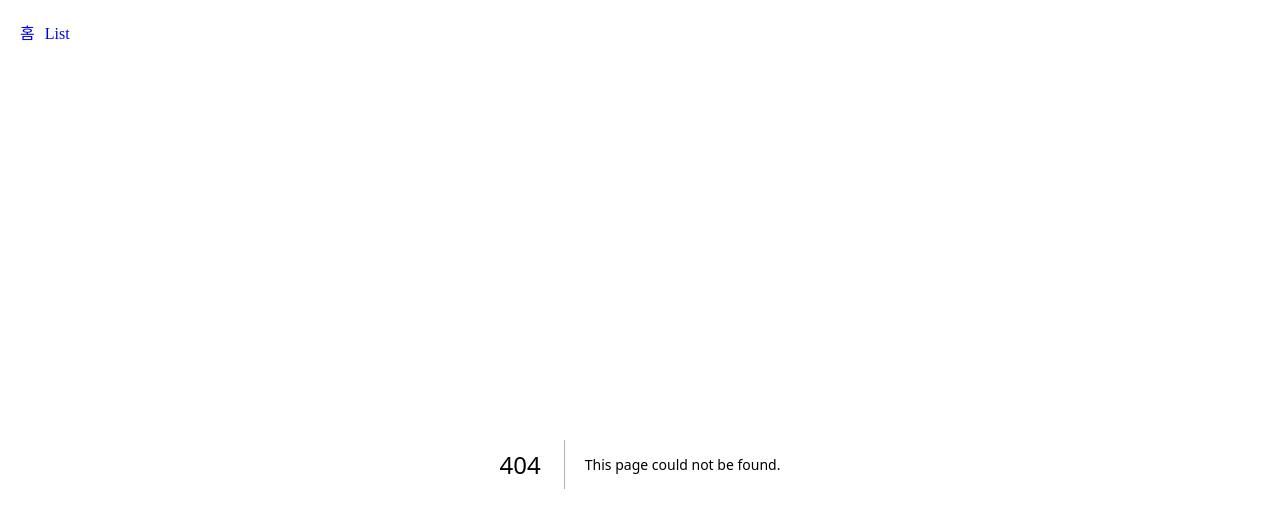
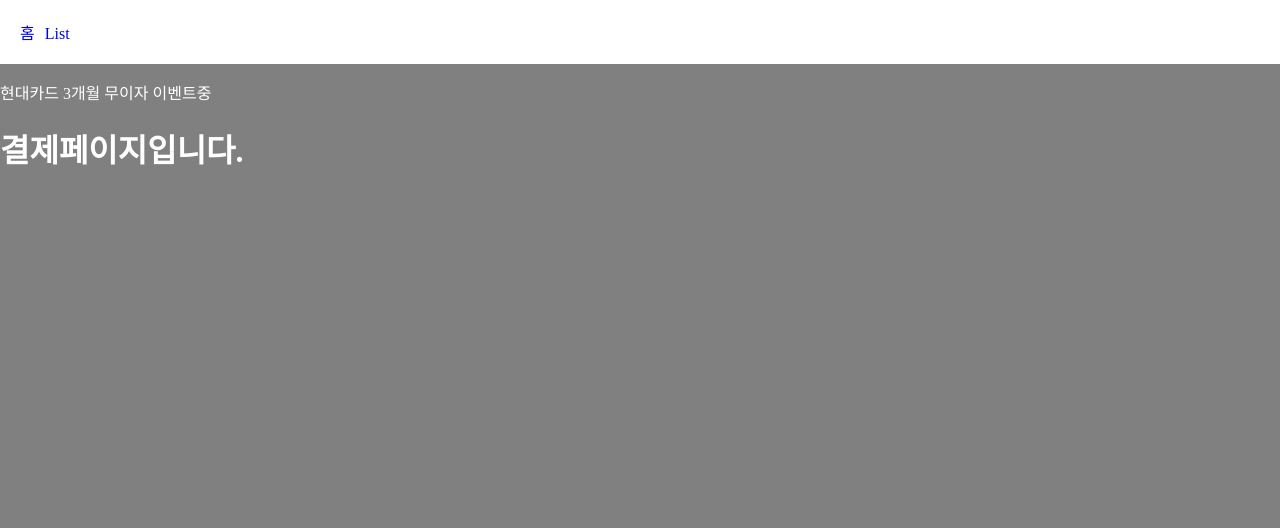
Before and after one commit to sayyyho/Next-Front, a Next.js app: page /cart/payment in a window 1280 px wide. Before the commit this address had no page. Shown: the top 528 px of the page. Built offline with nearby package versions, Linux system fonts and the light colour scheme.

Commit message:
230624 : route 기능 복습

```diff
--- /dev/null
+++ b/app/cart/layout.js
@@ -0,0 +1,15 @@
+export const metadata = {
+  title: "Create Next App",
+  description: "Generated by create next app",
+};
+
+export default function RootLayout({ children }) {
+  return (
+    <html lang="ko">
+      <body>
+        <p>현대카드 3개월 무이자 이벤트중</p>
+        {children}
+      </body>
+    </html>
+  );
+}
--- /dev/null
+++ b/app/cart/payment/page.js
@@ -0,0 +1,7 @@
+export default function Payment() {
+  return (
+    <div>
+      <h1>결제페이지입니다.</h1>
+    </div>
+  );
+}
```
Also changed, not shown: app/cart/page.js (added, +7 -0 lines).
